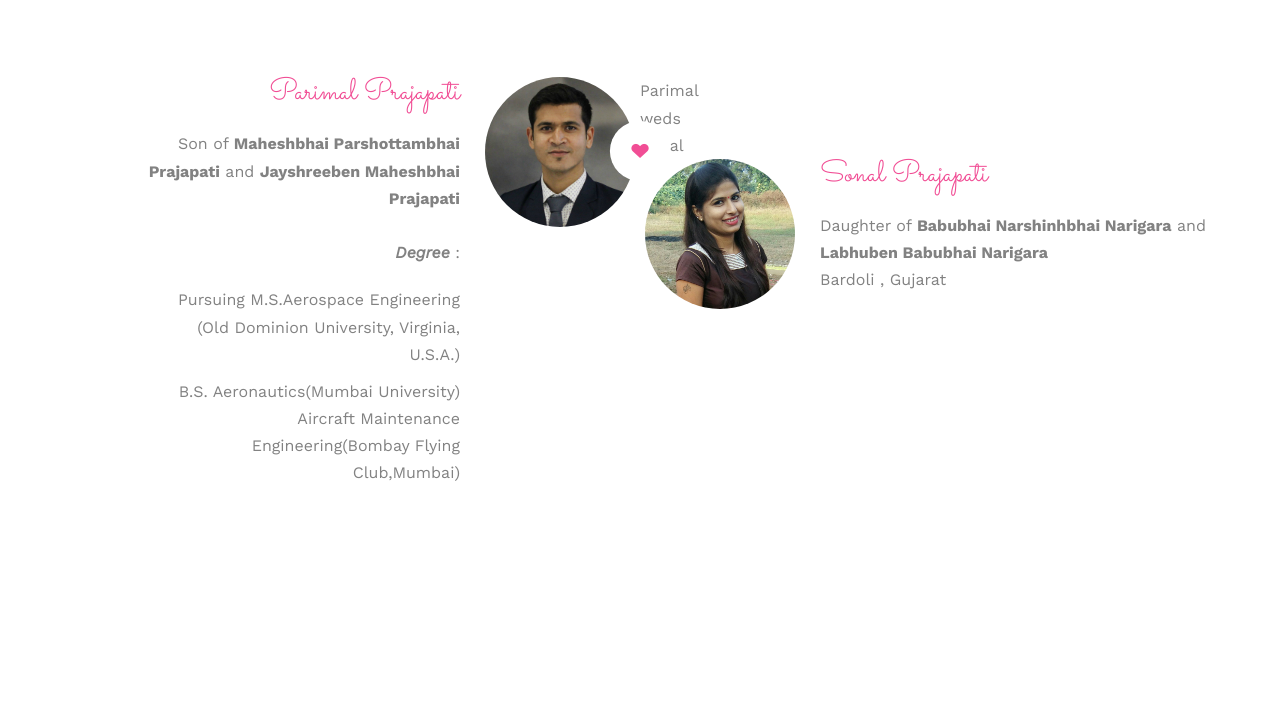
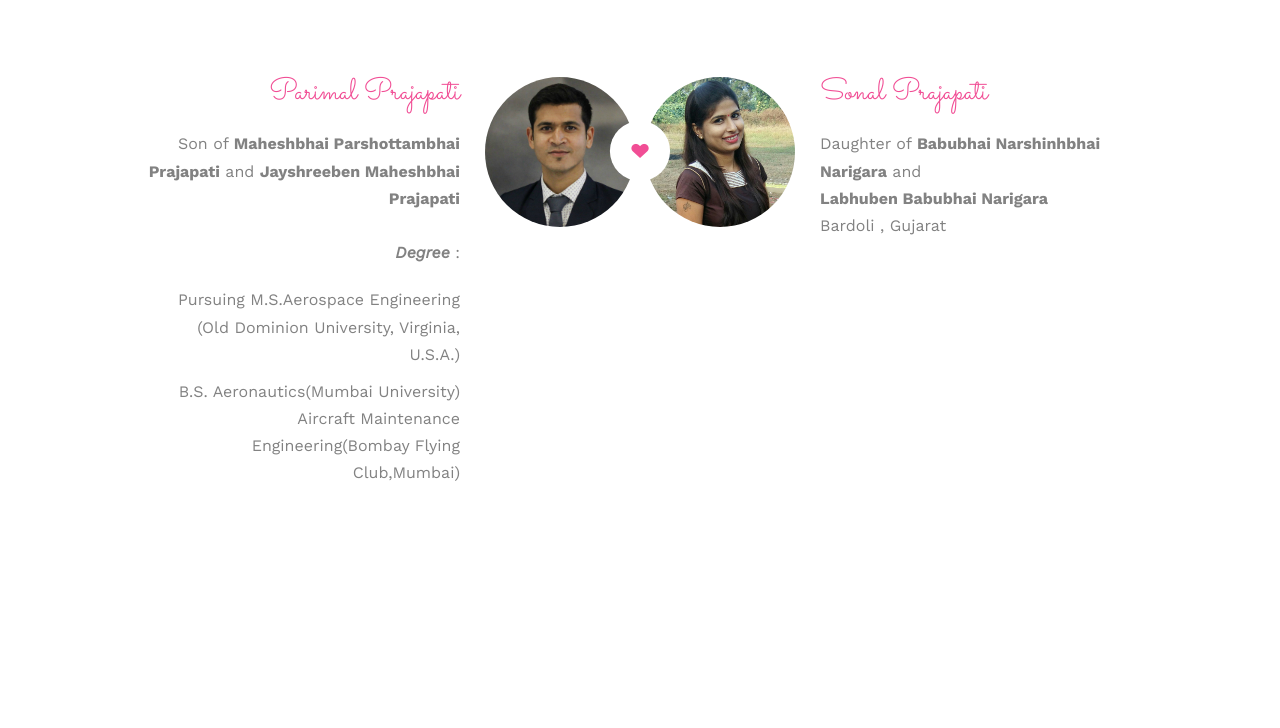
Before and after one commit to wedding9421/wedding.github.io, a plain HTML site: page index.html in a window 1280 px wide. Shown: the part 1208-1936 px from the top of the page. Drawn offline with nearby package versions, Linux system fonts and the light colour scheme; files whose address does not match are found by name.

Commit message:
Update index.html

```diff
--- a/index.html
+++ b/index.html
@@ -140,16 +140,10 @@
 						</div>
 					</div>
 					<p class="heart text-center"><i class="icon-heart2"></i></p>
-				<div class="heartbeat heartout">&#x2665;</div>
-  <div class="hometown">
-    <div class="heart">
-    </div>
-    <div id="top">Parimal</div>
-    <div class="city">weds</div>
-    <div id="bottom">Sonal</div>
-  </div>
-</div>
-					<div class="couple-half">
+				<div class="heartout">
+				<div class="heartbeat">&#x2665;</div>
+				</div>
+				<div class="couple-half">
 						<div class="bride">
 							<img src="images/bride.jpg" alt="groom" class="img-responsive">
 						</div>
```
